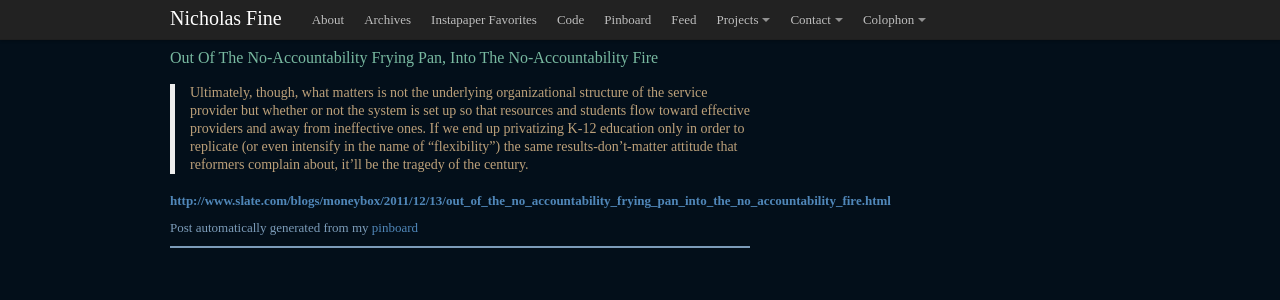
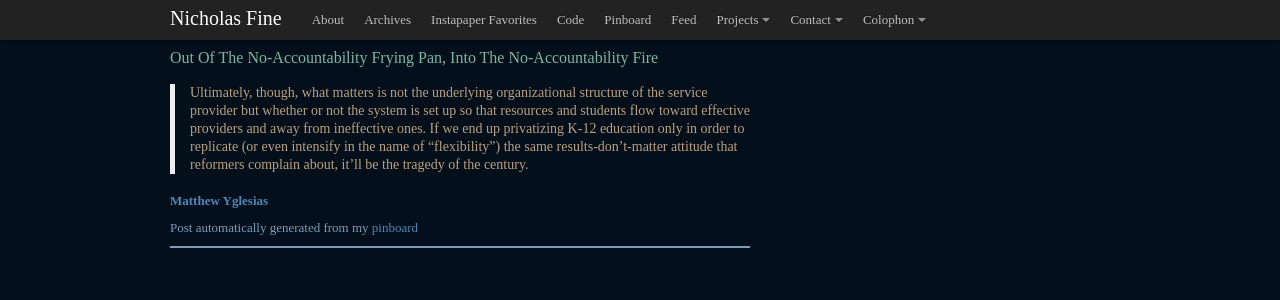
Before and after one commit to yrgoldteeth/yrgoldteeth.github.com, a Jekyll site: the page built from _posts/2011-12-13-www.slate.com-from-pinboard.markdown, in a window 1280 px wide. Shown: the top 300 px of the page. Built offline with Jekyll 4.4.1, drawn with Linux system fonts in a browser that asks for light colours; nearby versions of some CDN libraries; some web fonts are replaced; Markdown is read by kramdown in place of the engine named in the settings.

Commit message:
format fix

```diff
--- a/_posts/2011-12-13-www.slate.com-from-pinboard.markdown
+++ b/_posts/2011-12-13-www.slate.com-from-pinboard.markdown
@@ -7,6 +7,6 @@ title: Out Of The No-Accountability Frying Pan, Into The No-Accountability Fire
 
 > Ultimately, though, what matters is not the underlying organizational structure of the service provider but whether or not the system is set up so that resources and students flow toward effective providers and away from ineffective ones. If we end up privatizing K-12 education only in order to replicate (or even intensify in the name of "flexibility") the same results-don't-matter attitude that reformers complain about, it'll be the tragedy of the century.
 
-<strong><a href='http://www.slate.com/blogs/moneybox/2011/12/13/out_of_the_no_accountability_frying_pan_into_the_no_accountability_fire.html'>http://www.slate.com/blogs/moneybox/2011/12/13/out_of_the_no_accountability_frying_pan_into_the_no_accountability_fire.html</a></strong>
+<strong><a href='http://www.slate.com/blogs/moneybox/2011/12/13/out_of_the_no_accountability_frying_pan_into_the_no_accountability_fire.html'>Matthew Yglesias</a></strong>
 
 Post automatically generated from my <a href="http://pinboard.in/u:ndfine">pinboard</a>
```
